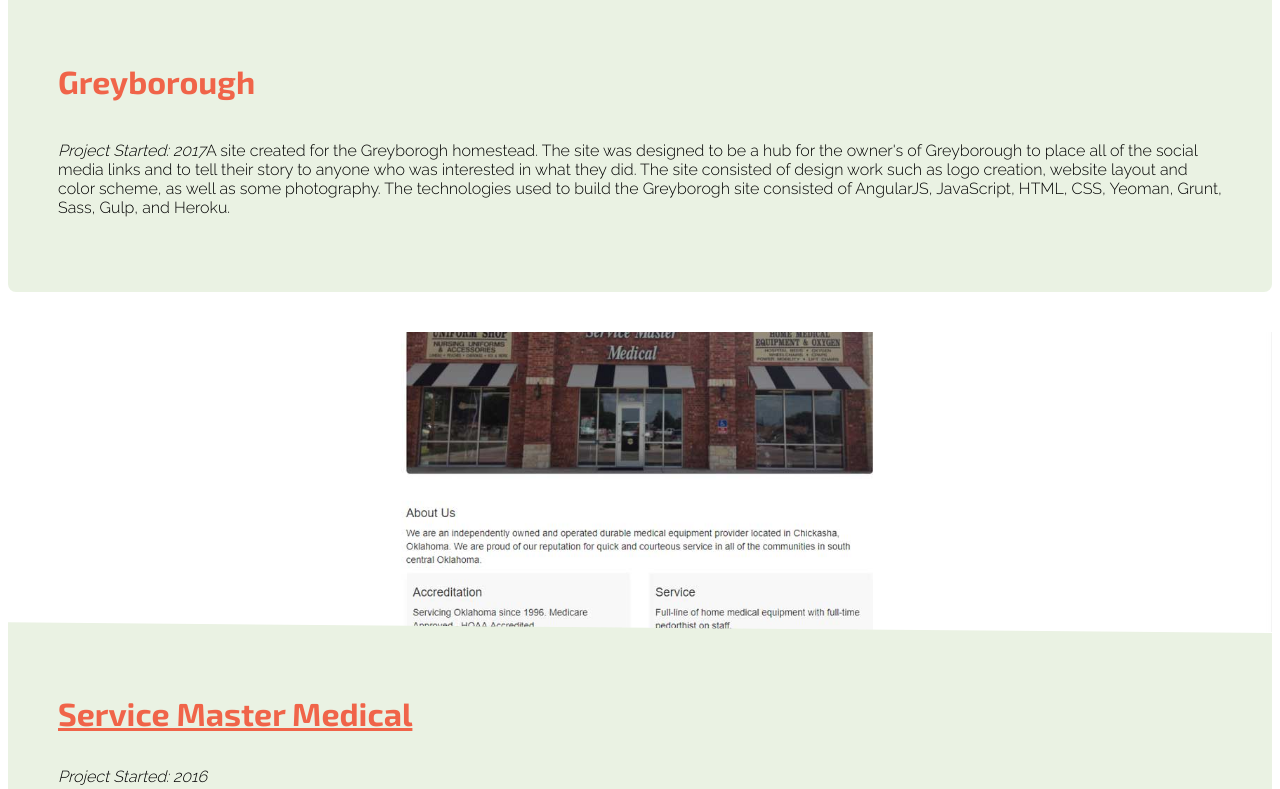
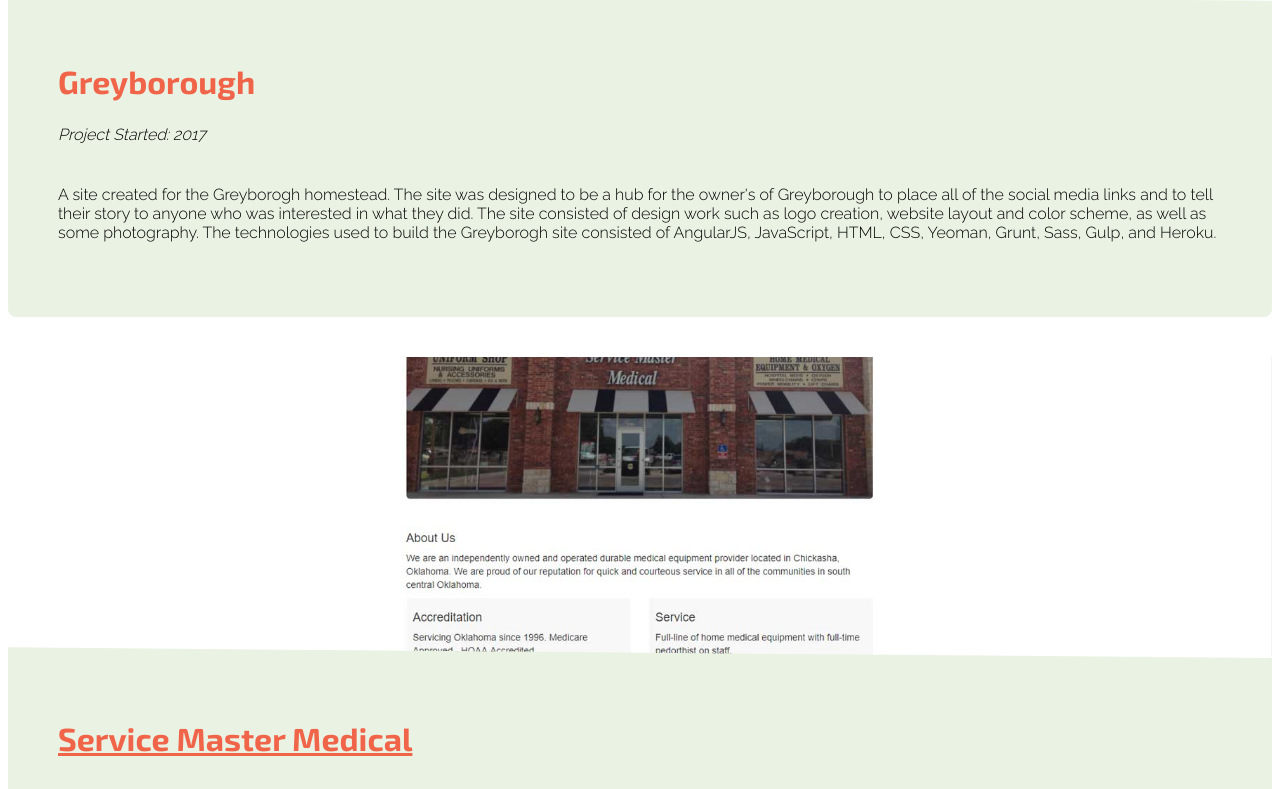
Before and after one commit to venerable-bede/tyler-website-2.0, a Gatsby site: page /work in a window 1280 px wide. Shown: the part 1640-2429 px from the top of the page. Built offline with nearby package versions, Linux system fonts and the light colour scheme; Gatsby itself is replaced by a stand-in of ours; a web font is replaced by a local one.

Commit message:
Fixed some in-line italics issues

```diff
--- a/src/pages/work.js
+++ b/src/pages/work.js
@@ -44,15 +44,15 @@
 
     <CardWithImage imageURL={greyborough}>
       <h1>Greyborough</h1>
+      <i>Project Started: 2017</i>
       <p>
-        <i>Project Started: 2017</i>A site created for the Greyborogh homestead.
-        The site was designed to be a hub for the owner's of Greyborough to
-        place all of the social media links and to tell their story to anyone
-        who was interested in what they did. The site consisted of design work
-        such as logo creation, website layout and color scheme, as well as some
-        photography. The technologies used to build the Greyborogh site
-        consisted of AngularJS, JavaScript, HTML, CSS, Yeoman, Grunt, Sass,
-        Gulp, and Heroku.
+        A site created for the Greyborogh homestead. The site was designed to be
+        a hub for the owner's of Greyborough to place all of the social media
+        links and to tell their story to anyone who was interested in what they
+        did. The site consisted of design work such as logo creation, website
+        layout and color scheme, as well as some photography. The technologies
+        used to build the Greyborogh site consisted of AngularJS, JavaScript,
+        HTML, CSS, Yeoman, Grunt, Sass, Gulp, and Heroku.
       </p>
     </CardWithImage>
 
@@ -75,8 +75,8 @@
 
     <CardWithImage imageURL={bbashImg}>
       <h1>Barbarian Bash</h1>
+      <i>Project Started: 2016</i>
       <p>
-        <i>Project Started: 2016</i>
         Barbarian Bash is the artistic recreation of an ancient game known as{' '}
         <i>Nine Man's Morris</i>. The game was built by a team of four as a
         competition for a capstone course. Networking/Multiplayer capabilities,
```
